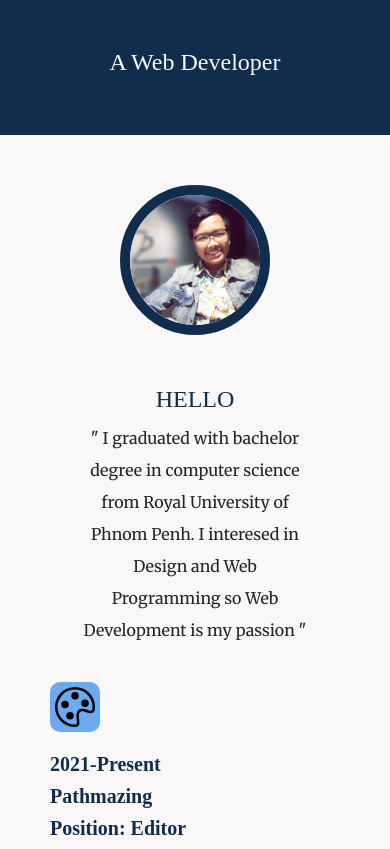
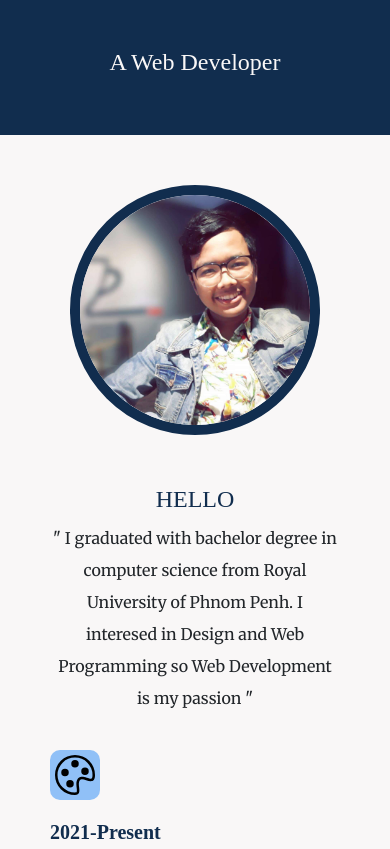
Before and after one commit to Kevongchannmalee/Portfolio, a plain HTML site: page index.html in a window 390 px wide. Shown: the part 195-1044 px from the top of the page. Drawn offline with nearby package versions, Linux system fonts and the light colour scheme; a web font is replaced by a local one.

Commit message:
Add files via upload

```diff
--- a/style.css
+++ b/style.css
@@ -52,7 +52,7 @@ h2{
 }
 #profile>img{
     border: 10px solid #112D4E;
-    height: 150px;
+    height: 250px;
     border-radius: 50%;
 }
 p{
@@ -80,7 +80,7 @@ p{
 }
 .experience-one > .svg{
     border-radius: 10px;
-    background-color: #6baaf1;
+    background-color: #90c0f7;
     width: 50px;
     height: 50px;
 }
@@ -195,10 +195,6 @@ a:hover{
     h2{
         font-size: 1.5rem;
     }
-    .intro{
-        width: 80%;
-        margin: auto;
-    }
     .skill-container{
         display: flex;
         flex-direction: column;
```
